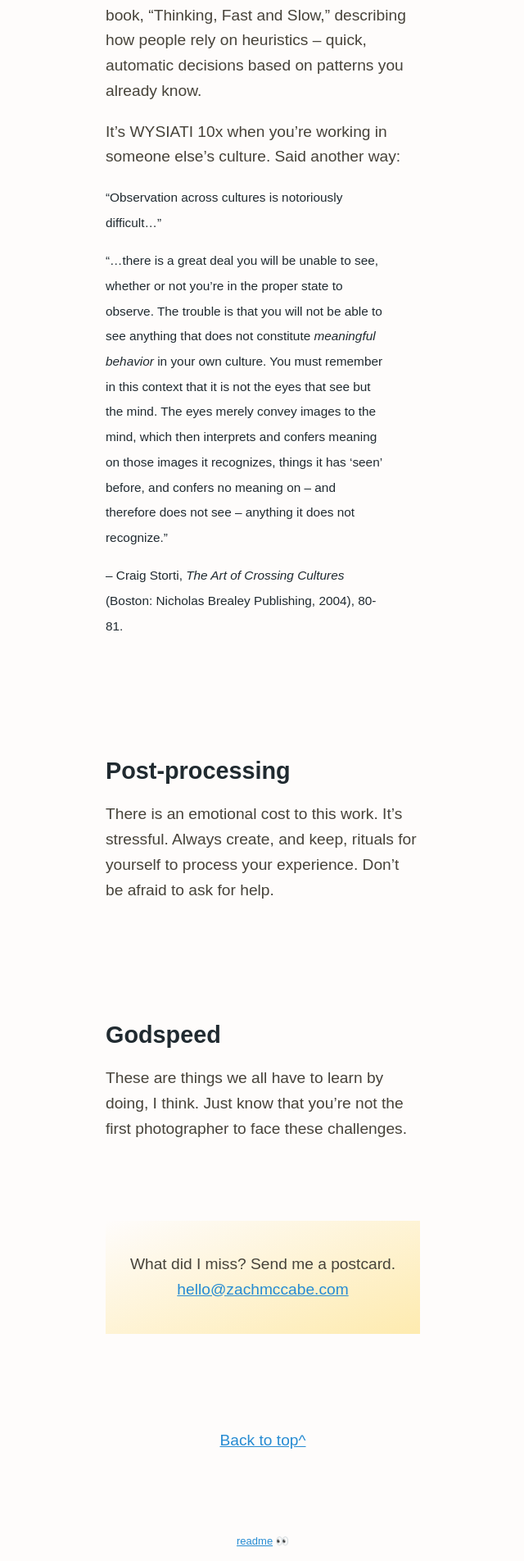
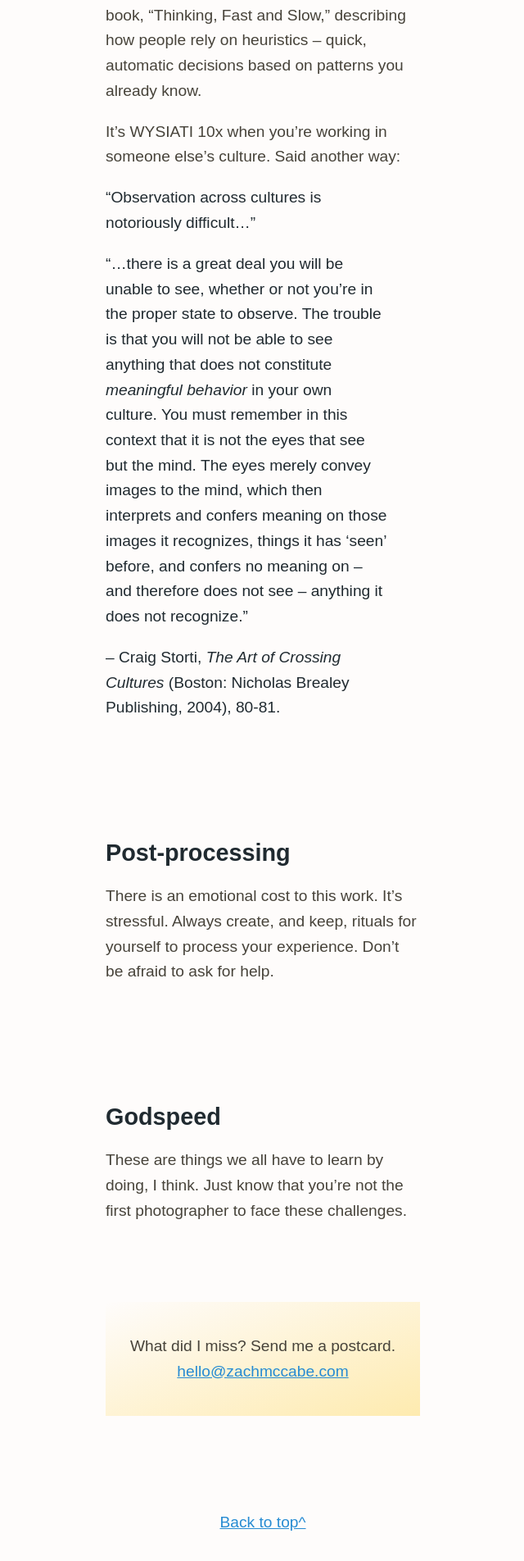
Before and after one commit to zachmccabe/zachmccabe.github.io, a Jekyll site: the page built from postcard.md, in a window 1280 px wide. Shown: the part 2605-4509 px from the top of the page at 82% size, without its empty margins (319-959 px from the left). Built offline with Jekyll 4.4.1, drawn with Linux system fonts in a browser that asks for light colours.

Commit message:
Update kaoliang3_article.css

```diff
--- a/assets/css/kaoliang3_article.css
+++ b/assets/css/kaoliang3_article.css
@@ -190,8 +190,6 @@
 
 aside, blockquote {
   color: #202a30;
-  font-size: 80%;
-  line-height:2;
   margin-left: 0;
 }
 
```
